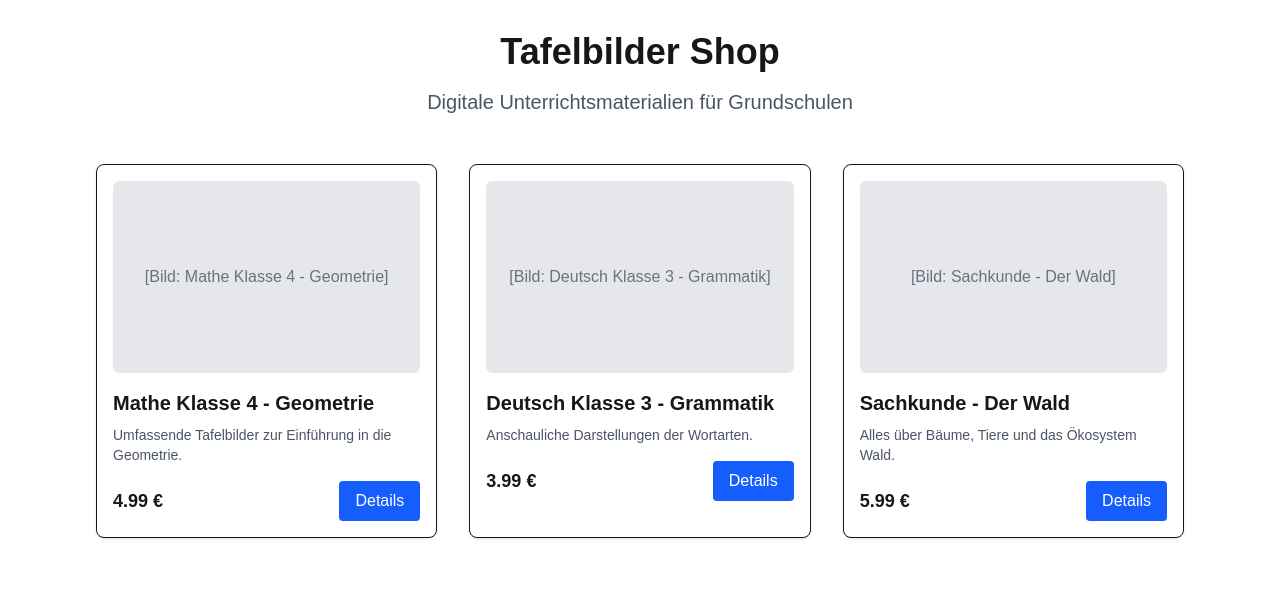
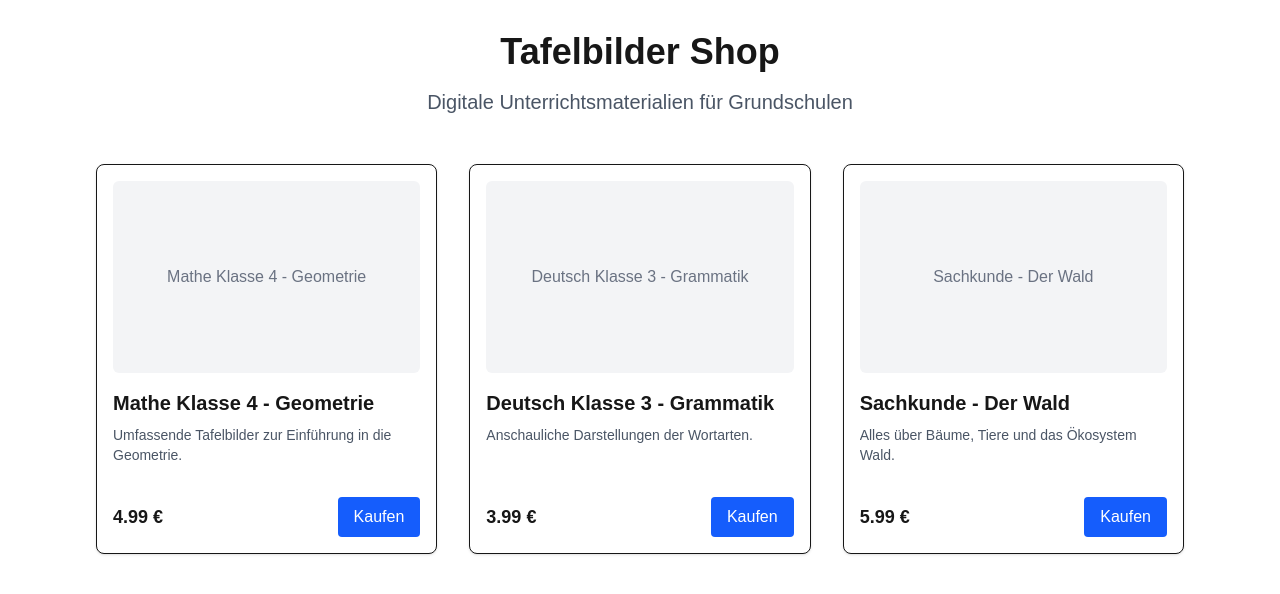
Before and after one commit to jessicahoesl/tabi-shop, a Next.js app: page / in a window 1280 px wide. Shown: the top 594 px of the page. Built offline with nearby package versions, Linux system fonts and the light colour scheme.

Commit message:
feat: add stripe payment checkout

```diff
--- /dev/null
+++ b/src/app/api/checkout/route.ts
@@ -0,0 +1,49 @@
+import { NextResponse } from "next/server";
+import Stripe from "stripe";
+import { products } from "@/data/products";
+
+const stripe = new Stripe(process.env.STRIPE_SECRET_KEY!, {
+  apiVersion: "2025-01-27.acacia",
+});
+
+export async function POST(request: Request) {
+  try {
+    const body = await request.json();
+    const { productId } = body;
+
+    // 1. Find the product in database (array with mock data)
+    const product = products.find((p) => p.id === productId);
+
+    if (!product) {
+      return NextResponse.json({ error: "Product not found" }, { status: 404 });
+    }
+
+    // 2. Create a Stripe Checkout Session
+    const session = await stripe.checkout.sessions.create({
+      payment_method_types: ["card", "paypal"],
+      line_items: [
+        {
+          price_data: {
+            currency: "eur",
+            product_data: {
+              name: product.title,
+              description: product.description,
+              // images: [product.imageUrl], // Add this when I have real images
+            },
+            unit_amount: Math.round(product.price * 100), // Stripe needs cents (4.99 -> 499)
+          },
+          quantity: 1,
+        },
+      ],
+      mode: "payment",
+      success_url: `${process.env.NEXT_PUBLIC_BASE_URL}/success?session_id={CHECKOUT_SESSION_ID}`,
+      cancel_url: `${process.env.NEXT_PUBLIC_BASE_URL}`,
+    });
+
+    // 3. Return the session URL to the frontend
+    return NextResponse.json({ url: session.url });
+  } catch (error) {
+    console.error("Stripe Error:", error);
+    return NextResponse.json({ error: "Internal Server Error" }, { status: 500 });
+  }
+}
--- a/src/components/ProductCard.tsx
+++ b/src/components/ProductCard.tsx
@@ -1,28 +1,49 @@
+"use client";
 import { Product } from "@/data/products";
-import Image from "next/image";
-import Link from "next/link";
 
 export function ProductCard({ product }: { product: Product }) {
+  const handleBuy = async () => {
+    try {
+      // 1. Call backend API
+      const response = await fetch("/api/checkout", {
+        method: "POST",
+        headers: { "Content-Type": "application/json" },
+        body: JSON.stringify({ productId: product.id }),
+      });
+
+      const data = await response.json();
+
+      // 2. Redirect to Stripe
+      if (data.url) {
+        window.location.href = data.url;
+      } else {
+        alert("Something went wrong!");
+      }
+    } catch (error) {
+      console.error(error);
+      alert("Error starting checkout");
+    }
+  };
+
   return (
-    <div className="border rounded-lg shadow-sm hover:shadow-md transition-shadow p-4 bg-white">
-      {/* Image Placeholder */}
-      <div className="bg-gray-200 h-48 w-full rounded-md mb-4 flex items-center justify-center text-gray-500">
-        [Bild: {product.title}]
+    <div className="border rounded-lg shadow-sm hover:shadow-md transition-shadow p-4 bg-white flex flex-col h-full">
+      <div className="bg-gray-100 h-48 w-full rounded-md mb-4 flex items-center justify-center text-gray-500 font-medium">
+        {product.title}
       </div>
 
       <h2 className="text-xl font-bold mb-2">{product.title}</h2>
-      <p className="text-gray-600 text-sm mb-4 line-clamp-2">
+      <p className="text-gray-600 text-sm mb-4 line-clamp-2 flex-grow">
         {product.description}
       </p>
 
-      <div className="flex justify-between items-center mt-auto">
+      <div className="flex justify-between items-center mt-4">
         <span className="text-lg font-bold">{product.price.toFixed(2)} €</span>
-        <Link
-          href={`/products/${product.id}`}
-          className="bg-blue-600 text-white px-4 py-2 rounded hover:bg-blue-700"
+        <button
+          onClick={handleBuy}
+          className="bg-blue-600 text-white px-4 py-2 rounded hover:bg-blue-700 transition-colors"
         >
-          Details
-        </Link>
+          Kaufen
+        </button>
       </div>
     </div>
   );
```
